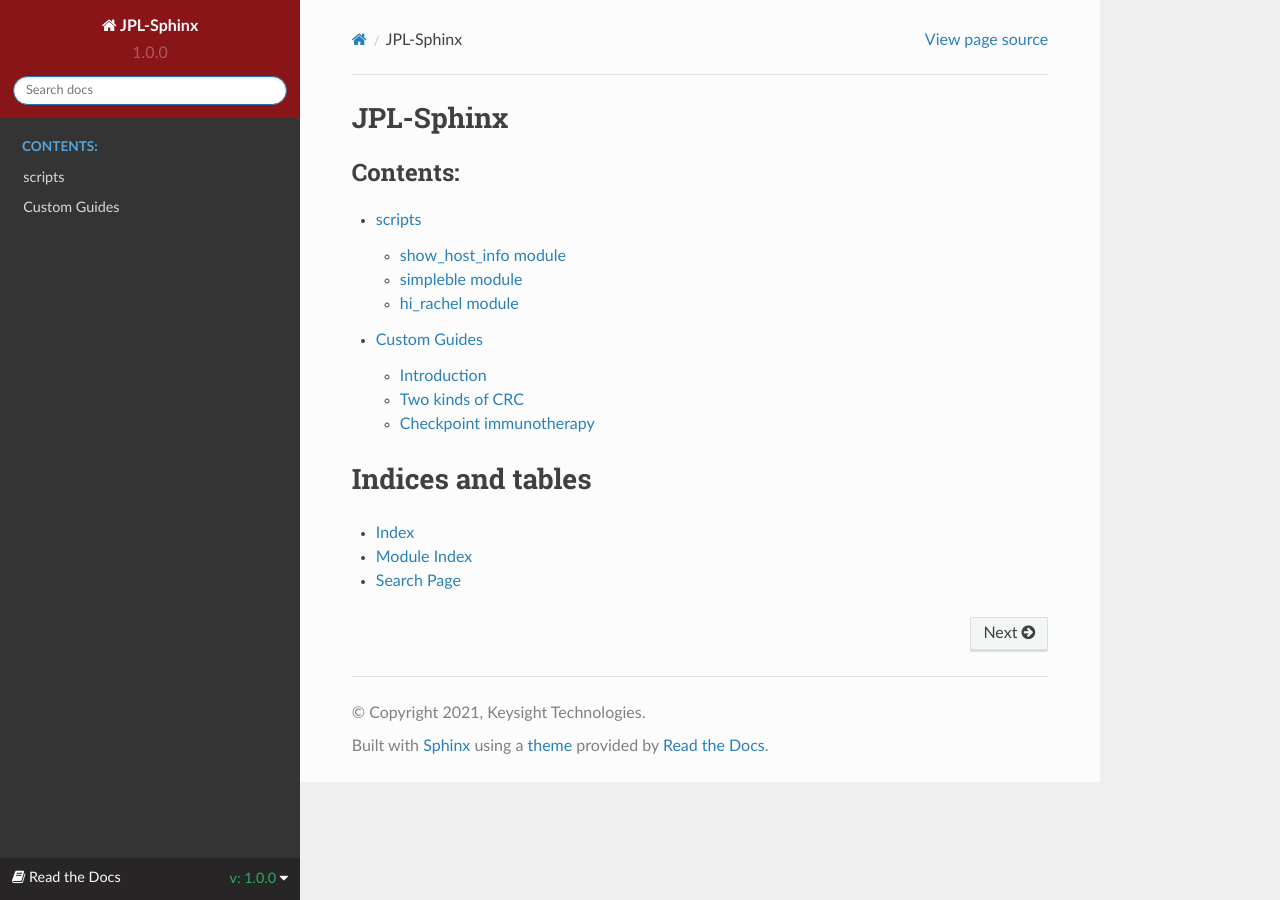
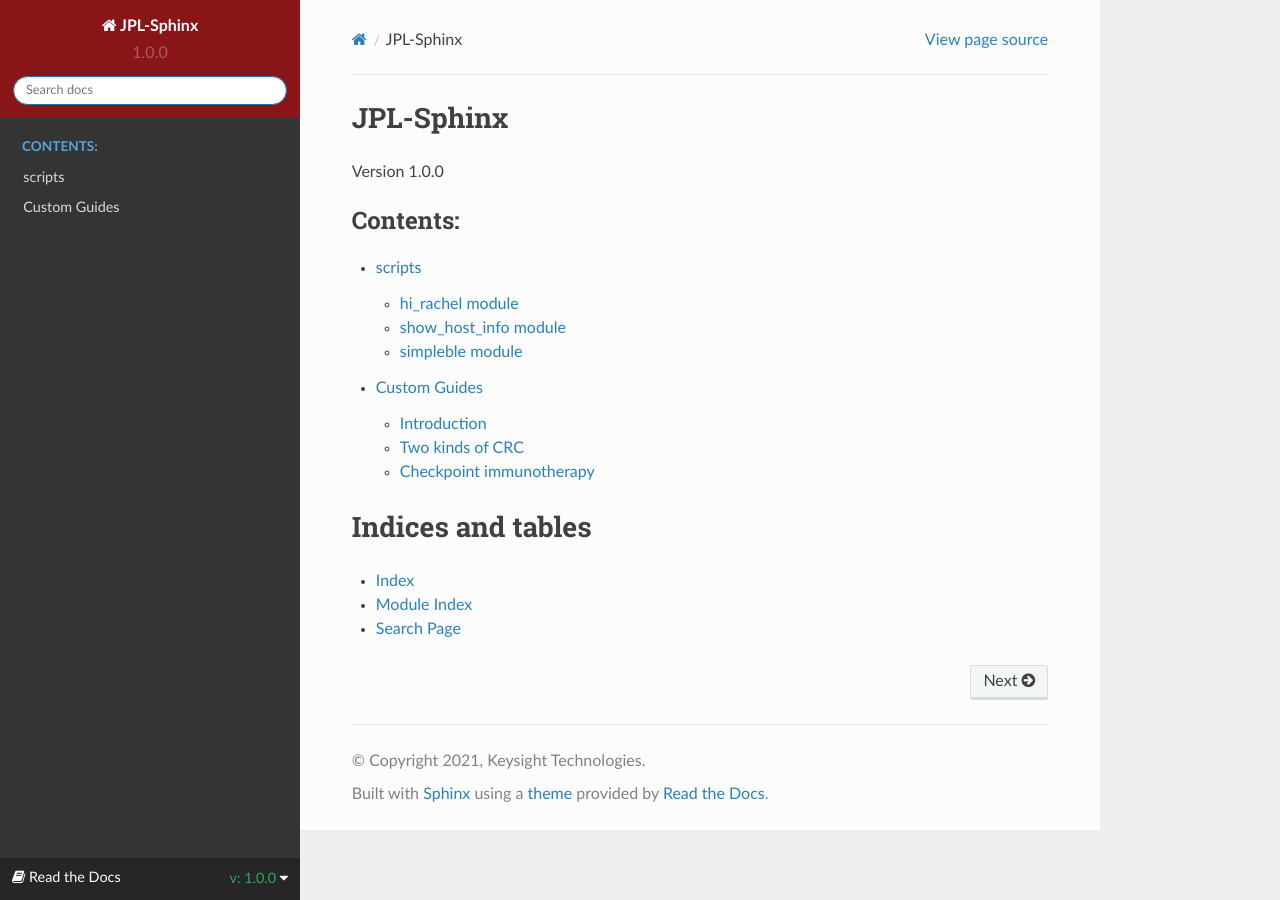
Before and after one commit to Keysight/jpl-sphinx, a Sphinx documentation site: the page built from docs/index.rst, in a window 1280 px wide. Built offline with Sphinx 7.4.7 and the Read the Docs theme 2.0.0, drawn with Linux system fonts in a browser that asks for light colours.

Commit message:
try these changes.

```diff
--- a/docs/index.rst
+++ b/docs/index.rst
@@ -6,11 +6,13 @@
 JPL-Sphinx
 ====================================================================
 
+Version 1.0.0
+
 .. toctree::
    :maxdepth: 2
    :caption: Contents:
 
-   moduleRst/modules.rst
+   resources/scripts/modules.rst
    custom/index.rst
 
 Indices and tables
--- a/docs/moduleRst/modules.rst
+++ b/docs/resources/scripts/modules.rst
@@ -2,8 +2,8 @@
 =======
 
 .. toctree::
-   :maxdepth: 1
+   :maxdepth: 4
 
+   hi_rachel
    show_host_info
    simpleble
-   hi_rachel
--- a/docs/moduleRst/show_host_info.rst
+++ b/docs/resources/scripts/show_host_info.rst
@@ -1,9 +1,5 @@
 show\_host\_info module
 =======================
-
-This is the source code for the show\_host\_info script.
-
-This is _underlined_ text.
 
 .. automodule:: show_host_info
    :members:
```
Also changed, not shown: docs/resources/scripts/hi_rachel.rst (renamed from docs/moduleRst/hi_rachel.rst), docs/resources/scripts/simpleble.rst (renamed from docs/moduleRst/simpleble.rst), 1 other file.
